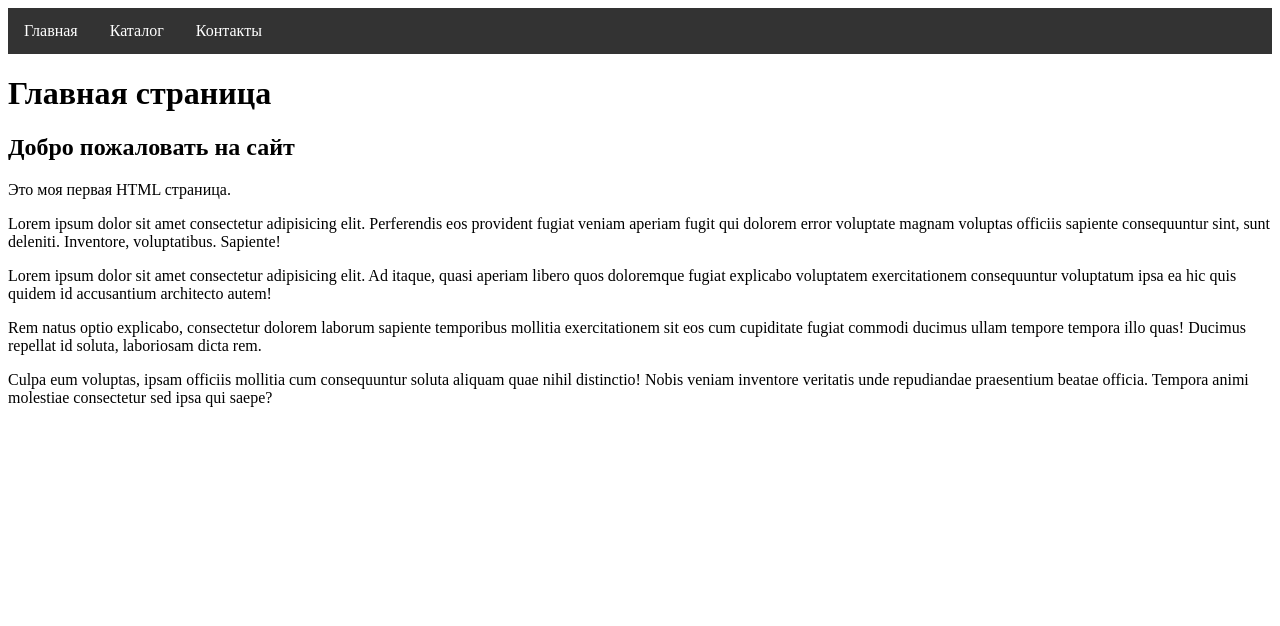
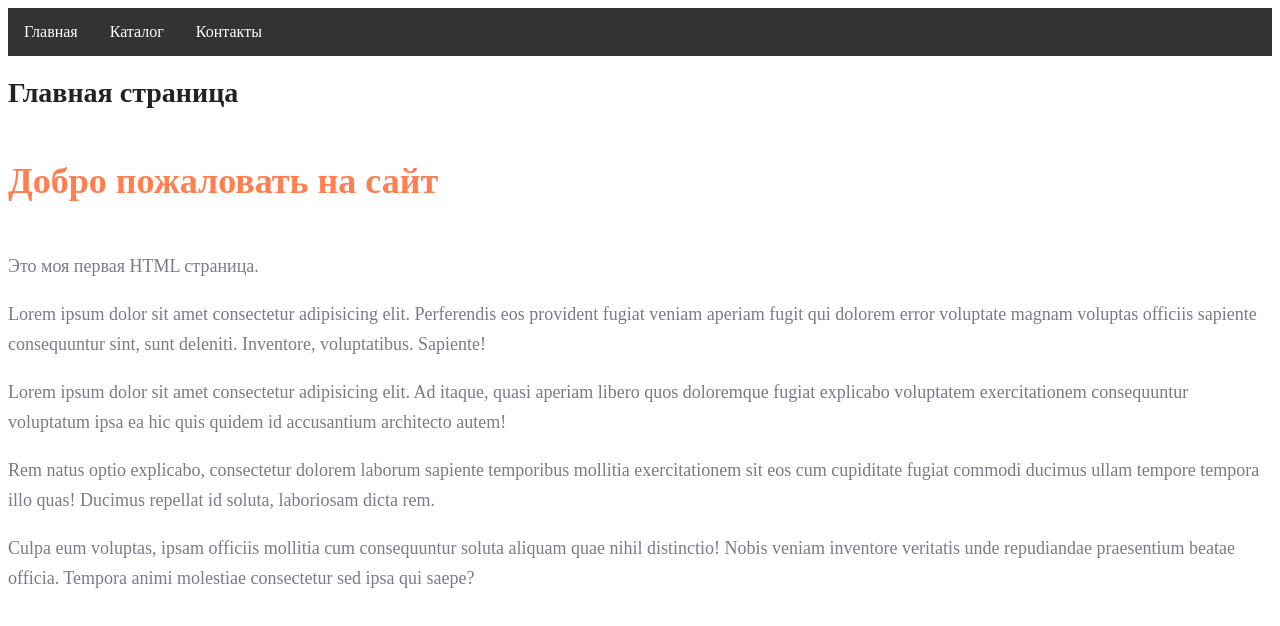
Before and after one commit to RuslanSakaev/mysite, a plain HTML site: page index.html in a window 1280 px wide. Drawn offline with Linux system fonts and the light colour scheme.

Commit message:
Решения к 2 семинару

```diff
--- a/index.html
+++ b/index.html
@@ -8,17 +8,17 @@
 </head>
 <body>
     <ul class="menu">
-        <li><a href="index.html">Главная</a></li> <!-- Ссылка остается на этой же странице -->
-        <li><a href="catalog/catalog.html">Каталог</a></li> <!-- Ссылка на страницу каталога -->
-        <li><a href="#">Контакты</a></li>
+        <li><a class="menu-link" href="index.html">Главная</a></li>
+        <li><a class="menu-link" href="catalog/catalog.html">Каталог</a></li>
+        <li><a class="menu-link" href="#">Контакты</a></li>
     </ul>
 
-    <h1>Главная страница</h1>
-    <h2>Добро пожаловать на сайт</h2>
-    <p>Это моя первая HTML страница.</p>
-    <p>Lorem ipsum dolor sit amet consectetur adipisicing elit. Perferendis eos provident fugiat veniam aperiam fugit qui dolorem error voluptate magnam voluptas officiis sapiente consequuntur sint, sunt deleniti. Inventore, voluptatibus. Sapiente!</p>
-    <p>Lorem ipsum dolor sit amet consectetur adipisicing elit. Ad itaque, quasi aperiam libero quos doloremque fugiat explicabo voluptatem exercitationem consequuntur voluptatum ipsa ea hic quis quidem id accusantium architecto autem!</p>
-    <p>Rem natus optio explicabo, consectetur dolorem laborum sapiente temporibus mollitia exercitationem sit eos cum cupiditate fugiat commodi ducimus ullam tempore tempora illo quas! Ducimus repellat id soluta, laboriosam dicta rem.</p>
-    <p>Culpa eum voluptas, ipsam officiis mollitia cum consequuntur soluta aliquam quae nihil distinctio! Nobis veniam inventore veritatis unde repudiandae praesentium beatae officia. Tempora animi molestiae consectetur sed ipsa qui saepe?</p>
+    <h1 class="custom-h1">Главная страница</h1>
+    <h2 class="custom-h2">Добро пожаловать на сайт</h2>
+    <p class="custom-paragraph">Это моя первая HTML страница.</p>
+    <p class="custom-paragraph">Lorem ipsum dolor sit amet consectetur adipisicing elit. Perferendis eos provident fugiat veniam aperiam fugit qui dolorem error voluptate magnam voluptas officiis sapiente consequuntur sint, sunt deleniti. Inventore, voluptatibus. Sapiente!</p>
+    <p class="custom-paragraph">Lorem ipsum dolor sit amet consectetur adipisicing elit. Ad itaque, quasi aperiam libero quos doloremque fugiat explicabo voluptatem exercitationem consequuntur voluptatum ipsa ea hic quis quidem id accusantium architecto autem!</p>
+    <p class="custom-paragraph">Rem natus optio explicabo, consectetur dolorem laborum sapiente temporibus mollitia exercitationem sit eos cum cupiditate fugiat commodi ducimus ullam tempore tempora illo quas! Ducimus repellat id soluta, laboriosam dicta rem.</p>
+    <p class="custom-paragraph">Culpa eum voluptas, ipsam officiis mollitia cum consequuntur soluta aliquam quae nihil distinctio! Nobis veniam inventore veritatis unde repudiandae praesentium beatae officia. Tempora animi molestiae consectetur sed ipsa qui saepe?</p>
 </body>
 </html>
--- a/styles.css
+++ b/styles.css
@@ -1,4 +1,50 @@
 /* Стили для меню */
+a {
+    text-decoration: none;
+}
+
+/* Стили для ссылок меню */
+.menu-link {
+    color: cornflowerblue;
+    font-size: 16px;
+    line-height: 20px;
+    text-decoration: none; /* Добавьте это, чтобы убрать подчеркивание, как вы указали в предыдущем вопросе */
+}
+
+/* Стили для ссылок в состоянии наведения */
+.menu-link:hover {
+    color: darkblue;
+}
+
+/* Стили для заголовков h1 */
+.custom-h1 {
+    color: #222222;
+    font-size: 28px;
+    line-height: 36px;
+    font-weight: bold;
+    /* Если нужны отступы между заголовками, добавьте margin: 0 0 20px; */
+}
+
+/* Стили для параграфов */
+.custom-paragraph {
+    font-style: normal;
+    font-weight: 300;
+    font-size: 18px;
+    line-height: 30px;
+    color: #7D7987;
+    /* Дополнительные стили, если необходимо */
+}
+
+/* Стили для заголовков h2 */
+.custom-h2 {
+    color: coral;
+    font-style: normal;
+    font-weight: 700;
+    font-size: 36px;
+    line-height: 80px;
+    /* Дополнительные стили, если необходимо */
+}
+
 ul.menu {
     list-style-type: none;
     margin: 0;
```
Also changed, not shown: catalog/catalog.html (+10 -10 lines), 1 other file.
